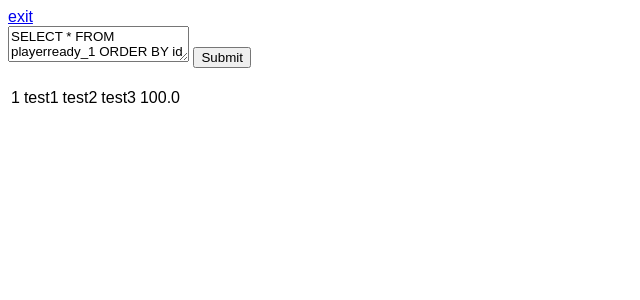
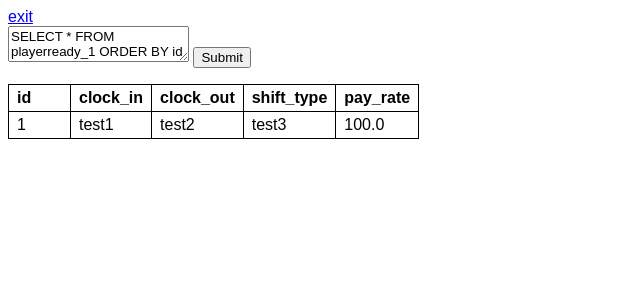
Before and after one commit to Jacob1Carter/MyShifts, a Flask app: page /playerready/query in a window 1280 px wide. Shown: the top 300 px of the page, without its empty margins (0-640 px from the left). Run offline with Flask 3, Linux system fonts and the light colour scheme; a user stored in the database is signed in; data comes from the database, SQL or seed files in the repository.

Commit message:
Query page styles

```diff
--- a/playerready.py
+++ b/playerready.py
@@ -40,10 +40,12 @@ def query():
     try:
         cur.execute(query)
         data = cur.fetchall()
+
+        columns = [desc[0] for desc in cur.description]
     except Exception as e:
         print(e)
 
     conn.commit()
     conn.close()
 
-    return render_template("playerready/query.html", query=query, data=data)
+    return render_template("playerready/query.html", query=query, data=data, columns=columns)
--- a/static/css/styles.css
+++ b/static/css/styles.css
@@ -6,3 +6,12 @@
     width: 60%;
     margin: auto;
 }
+
+
+.query-table, .query-table th, .query-table td{
+    border-collapse: collapse;
+    min-width: 45px;
+    padding: 4px 8px 4px 8px;
+    border: 1px solid;
+    text-align: left;
+}
--- a/templates/base/head.html
+++ b/templates/base/head.html
@@ -1,5 +1,5 @@
 <head>
-    <title>Pet Food Logs</title>
+    <title>My Shifts</title>
 
     <link rel="icon" type="image/x-icon" href="/../../static/images/favicon.ico">
     <link rel="stylesheet" href="{{ url_for('static', filename='css/styles.css') }}">
--- a/templates/playerready/query.html
+++ b/templates/playerready/query.html
@@ -9,9 +9,11 @@
                 <button type="submit">Submit</button>
             </form>
 
-            <table>
+            <table class="query-table">
                 <tr>
-
+                    {% for column in columns %}
+                        <th>{{ column }}</th>
+                    {% endfor %}
                 </tr>
                 {% for row in data %}
                     <tr>
```
